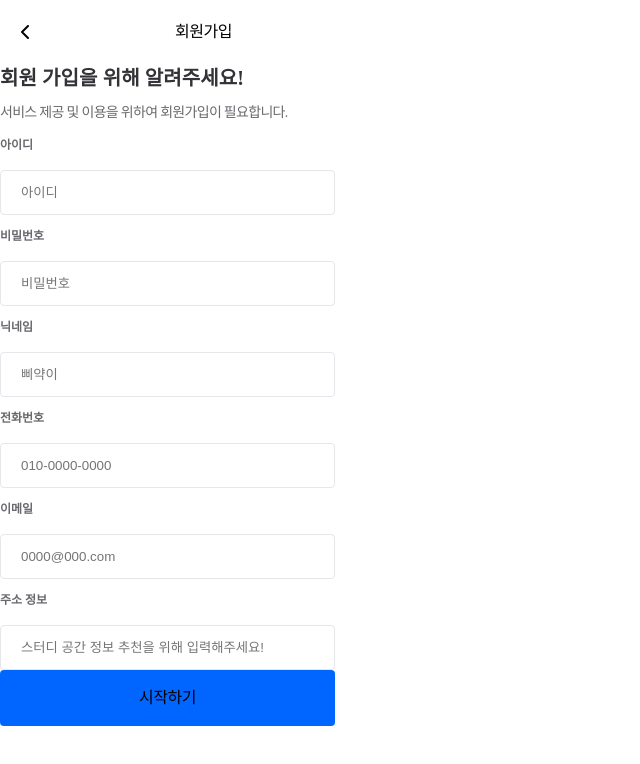
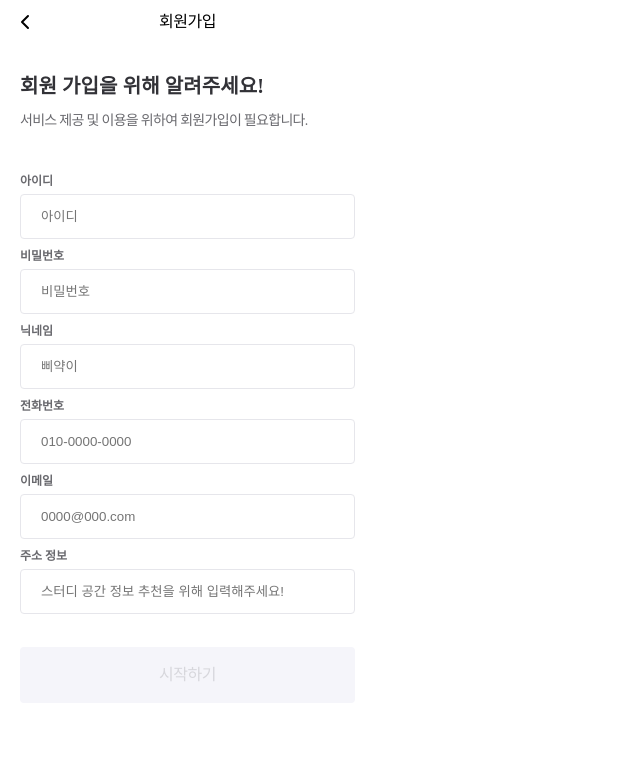
Before and after one commit to chickHackathon/Frontend, a React (Create React App) app: page /register in a window 1280 px wide. Shown: the top 764 px of the page, without its empty margins (0-640 px from the left). Built offline with nearby package versions, Linux system fonts and the light colour scheme; what quill-image-uploader would draw is missing.

Commit message:
feat: Register 페이지 완성

```diff
--- a/src/components/Register/RegisterForm.tsx
+++ b/src/components/Register/RegisterForm.tsx
@@ -1,6 +1,7 @@
 import React, { useState } from 'react';
 import Input from '../../shared/ui/Input';
 import Button from '../../shared/ui/Button';
+import styled from 'styled-components';
 
 const RegisterForm = () => {
   const handleSubmit = (e: React.FormEvent<HTMLFormElement>) => {
@@ -50,9 +51,18 @@ const RegisterForm = () => {
     setLocationValue(value);
   };
 
+  const isButtonDisabled =
+    !idValue ||
+    !passwordValue ||
+    !nicknameValue ||
+    !phoneValue ||
+    !emailValue ||
+    !locationValue;
+
   return (
-    <>
+    <RegisterFormDiv>
       <form onSubmit={handleSubmit}>
+        <FormDiv>
           <Input
             title="아이디"
             placeholder="아이디"
@@ -89,10 +99,27 @@ const RegisterForm = () => {
             value={locationValue}
             onChange={handleLocationChange}
           />
-        <Button>시작하기</Button>
+        </FormDiv>
+
+        <MarginDiv></MarginDiv>
+        <Button disabled={isButtonDisabled}>시작하기</Button>
       </form>
-    </>
+    </RegisterFormDiv>
   );
 };
 
 export default RegisterForm;
+
+const RegisterFormDiv = styled.div`
+  width: 335px;
+`;
+
+const MarginDiv = styled.div`
+  height: 33px;
+`;
+
+const FormDiv = styled.div`
+  display: flex;
+  flex-direction: column;
+  gap: 8px;
+`;
--- a/src/components/Register/RegisterTitle.tsx
+++ b/src/components/Register/RegisterTitle.tsx
@@ -17,6 +17,9 @@ const TitleDiv = styled.div`
   align-items: flex-start;
   gap: 10px;
   align-self: stretch;
+  padding: 0 20px;
+  margin-top: 28px;
+  margin-bottom: 40px;
 `;
 
 const TitleP = styled.p`
--- a/src/components/Register/TopBar.tsx
+++ b/src/components/Register/TopBar.tsx
@@ -8,7 +8,9 @@ interface TopBarProps {
 const TopBar = ({ children }: TopBarProps) => {
   return (
     <TopBarDiv>
-      <Icon width="20px" height="20px" path="chevron_left" />
+      <IconDiv>
+        <Icon width="20px" height="20px" path="chevron_left" />
+      </IconDiv>
       <TopBarP>{children}</TopBarP>
     </TopBarDiv>
   );
@@ -20,8 +22,8 @@ const TopBarDiv = styled.div`
   display: flex;
   width: 375px;
   height: 44px;
-  padding: 10px 173px 10px 15px;
   align-items: center;
+  justify-content: center;
   gap: 140px;
 `;
 
@@ -37,3 +39,8 @@ const TopBarP = styled.p`
   line-height: 150%; /* 24px */
   letter-spacing: -0.48px;
 `;
+
+const IconDiv = styled.div`
+  position: absolute;
+  left: 15px;
+`;
--- a/src/pages/Register/Register.tsx
+++ b/src/pages/Register/Register.tsx
@@ -1,14 +1,25 @@
+import styled from 'styled-components';
 import RegisterForm from '../../components/Register/RegisterForm';
 import RegisterTitle from '../../components/Register/RegisterTitle';
 import TopBar from '../../components/Register/TopBar';
 
 const Register = () => {
   return (
-    <>
+    <RegisterDiv>
       <TopBar>회원가입</TopBar>
       <RegisterTitle />
       <RegisterForm />
-    </>
+    </RegisterDiv>
   );
 };
 export default Register;
+
+const RegisterDiv = styled.div`
+  width: 375px;
+  height: 812px;
+  margin: 0;
+  padding: 0;
+  display: flex;
+  flex-direction: column;
+  align-items: center;
+`;
--- a/src/shared/ui/Button.tsx
+++ b/src/shared/ui/Button.tsx
@@ -3,12 +3,13 @@ import styled from 'styled-components';
 
 interface ButtonProps extends ButtonHTMLAttributes<HTMLButtonElement> {
   size?: string;
+  disabled?: boolean;
 }
 
-const Button = ({ children }: ButtonProps) => {
+const Button = ({ children, disabled }: ButtonProps) => {
   return (
     <>
-      <Buttons>{children}</Buttons>
+      <Buttons disabled={disabled}>{children}</Buttons>
     </>
   );
 };
@@ -24,10 +25,14 @@ const Buttons = styled.button`
   gap: 10px;
   border-radius: 4px;
   outline: none;
-  background: var(--blue-600, #06f);
-  &:disabled {
-    background: var(--gray-scale-gray-100, #f5f5fa);
-  }
+  background: ${(props) =>
+    props.disabled
+      ? 'var(--gray-scale-gray-100, #f5f5fa)'
+      : 'var(--blue-600, #06f)'};
+  color: ${(props) =>
+    props.disabled
+      ? 'var(--text-text-4, #D7D7DC)'
+      : 'var(--text-text5, #FFFFFF)'};
 
   /* body1 */
   font-family: Pretendard;
--- a/src/shared/ui/Input.tsx
+++ b/src/shared/ui/Input.tsx
@@ -53,6 +53,7 @@ const InputLine = styled.input`
 const InputTitle = styled.p`
   align-self: stretch;
   color: var(--text-text-2, #69696e);
+  margin: 0;
 
   /* caption1 */
   font-family: Pretendard;
```
Also changed, not shown: src/layout/Tabs.tsx (deleted, +0 -54 lines). Lines whose indentation alone changed are shown as unchanged.
